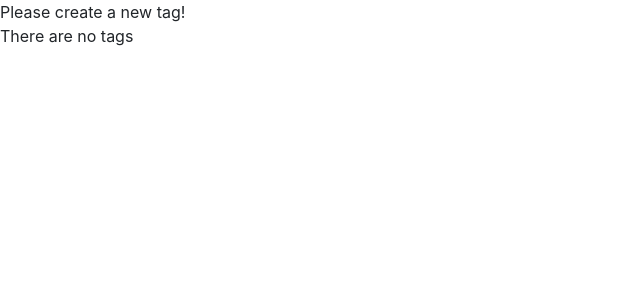
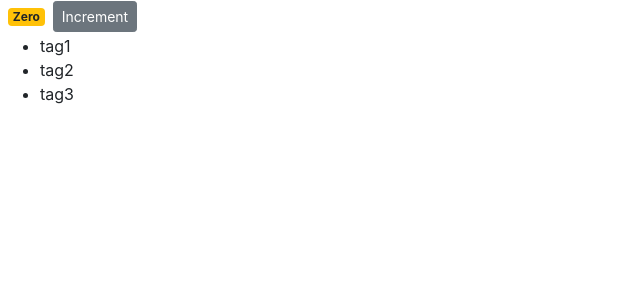
Before and after one commit to Maverobot/ts_playground, a React (Create React App) app in the folder counter-app/: page / in a window 1280 px wide. Shown: the top 300 px of the page, without its empty margins (0-640 px from the left). Built offline with nearby package versions, Linux system fonts and the light colour scheme.

Commit message:
react basics: bind event handlers

```diff
--- a/counter-app/src/components/counter.tsx
+++ b/counter-app/src/components/counter.tsx
@@ -17,29 +17,50 @@
 
   constructor(props: CounterProps) {
     super(props);
-    this.state = { count: 0, tags: [] };
+    this.state = { count: 0, tags: ['tag1', 'tag2', 'tag3'] };
+
+    // bind this to this :)
+    /* this.handleIncrement = this.handleIncrement.bind(this); */
   }
 
-  renderTags() {
-    if (this.state.tags.length === 0) {
-      return <p>There are no tags</p>;
-    }
-    return (
-      <ul>
-        {this.state.tags.map((tag) => (
-          <li key={tag}>{tag}</li>
-        ))}
-      </ul>
-    );
-  }
+  // Arrow functions do not rebind this keyword, instead they inherit it.
+  handleIncrement = () => {
+    // Does not have access to "this". It is undefined here.
+    // In function like "obj.method()", "this" refers to "obj".
+    // However in standalone function like "method()",
+    // "this" in that function will refer to the reference of the window object.
+    // But in strict mode, the "this" will be undefined.
+    console.log('increment Clicked ', this.state.count);
+  };
 
   render() {
     return (
       <React.Fragment>
-        {this.state.tags.length === 0 && 'Please create a new tag!'}
-        {this.renderTags()}
+        <span className={this.getBadgeClasses()}> {this.formatCount()} </span>
+        <button
+          onClick={this.handleIncrement}
+          className="btn btn-secondary btn-sm"
+        >
+          Increment
+        </button>
+        <ul>
+          {this.state.tags.map((tag) => (
+            <li key={tag}>{tag}</li>
+          ))}
+        </ul>
       </React.Fragment>
     );
+  }
+
+  getBadgeClasses() {
+    let classes: string = 'badge m-2 badge-';
+    classes = classes.concat(this.state.count === 0 ? 'warning' : 'primary');
+    return classes;
+  }
+
+  formatCount() {
+    const { count } = this.state;
+    return count === 0 ? 'Zero' : count;
   }
 }
 
```
